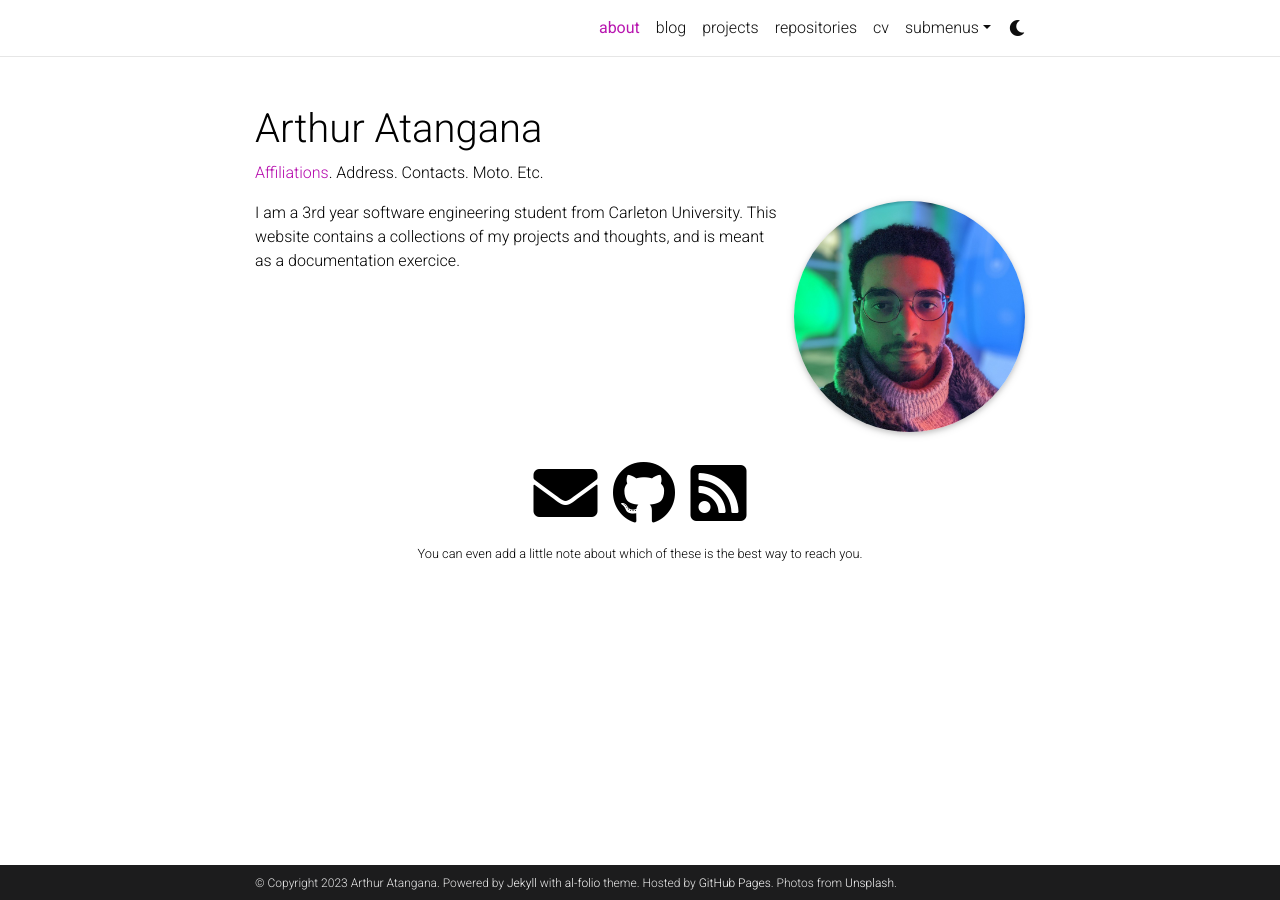
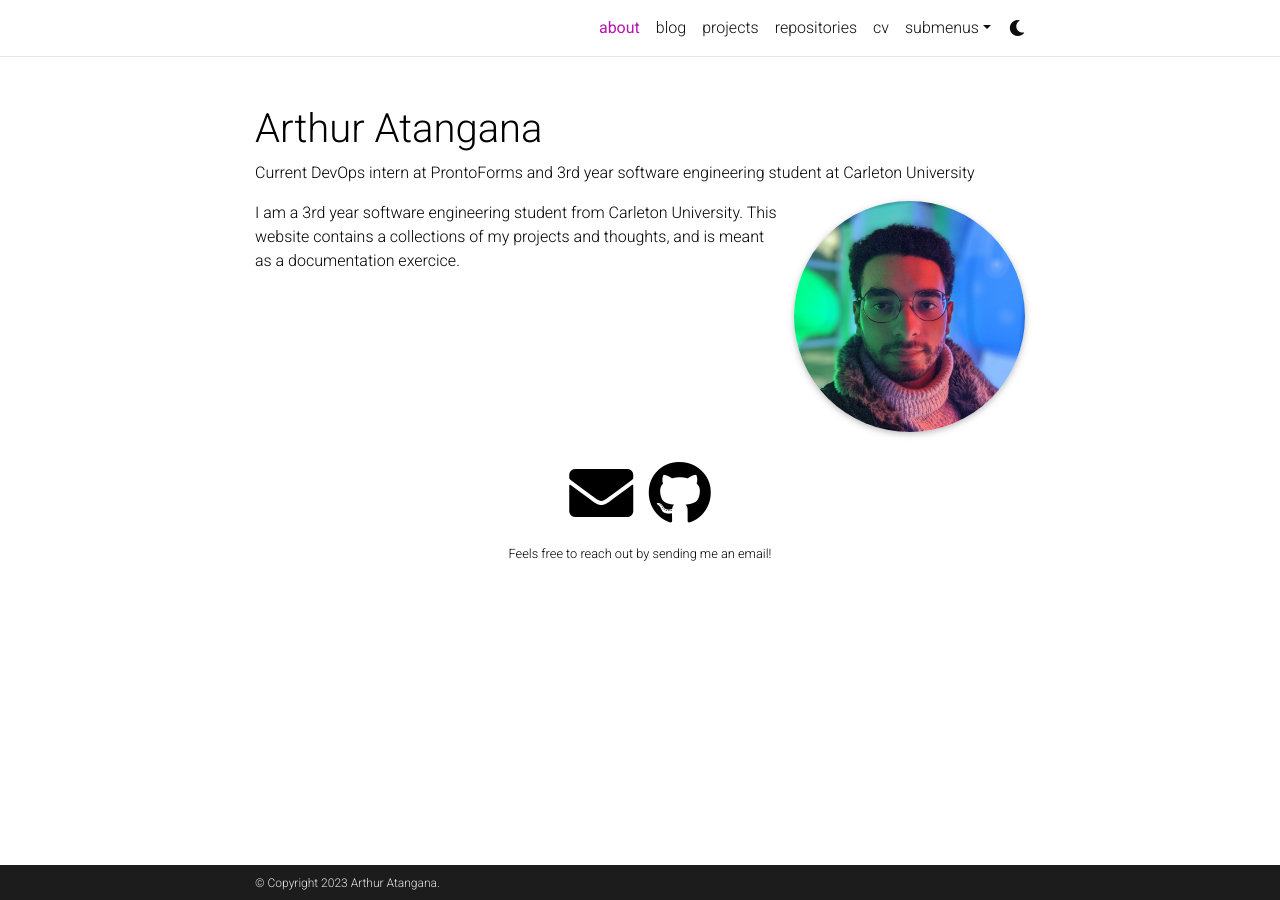
Before and after one commit to ArthurAtangana/ArthurAtangana.github.io, a Jekyll site: the page built from _pages/about.md, in a window 1280 px wide. Built offline with Jekyll 4.4.1, drawn with Linux system fonts in a browser that asks for light colours; full-size pictures stand in for the smaller copies a plugin makes; comment, search, counter and statistics services are not loaded; a style sheet for code colours, icons or effects is not loaded.

Commit message:
updated about page with contact info and subtitle blurb

```diff
--- a/_config.yml
+++ b/_config.yml
@@ -9,10 +9,10 @@ last_name: Atangana
 email: contact@arthuratangana.com
 description: > # the ">" symbol means to ignore newlines until "footer_text:"
   A simple, whitespace theme for academics. Based on [*folio](https://github.com/bogoli/-folio) design.
-footer_text: >
-  Powered by <a href="https://jekyllrb.com/" target="_blank">Jekyll</a> with <a href="https://github.com/alshedivat/al-folio">al-folio</a> theme.
-  Hosted by <a href="https://pages.github.com/" target="_blank">GitHub Pages</a>.
-  Photos from <a href="https://unsplash.com" target="_blank">Unsplash</a>.
+#footer_text: >
+#  Powered by <a href="https://jekyllrb.com/" target="_blank">Jekyll</a> with <a href="https://github.com/alshedivat/al-folio">al-folio</a> theme.
+#  Hosted by <a href="https://pages.github.com/" target="_blank">GitHub Pages</a>.
+#  Photos from <a href="https://unsplash.com" target="_blank">Unsplash</a>.
 keywords: Arthur Atangana, portfolio-website  # add your own keywords or leave empty
 
 lang: en # the language of your site (for example: en, fr, cn, ru, etc.)
@@ -45,7 +45,7 @@ repo_trophies:
 # will use title and url fields
 # Take a look to https://github.com/jekyll/jekyll-feed for more customization
 
-rss_icon: true
+rss_icon: false
 
 # -----------------------------------------------------------------------------
 # Layout
@@ -104,7 +104,7 @@ youtube_id: # your youtube channel id (youtube.com/@<youtube_id>)
 discord_id: # your discord id (18-digit unique numerical identifier)
 
 contact_note: >
-  You can even add a little note about which of these is the best way to reach you.
+  Feels free to reach out by sending me an email!
 
 # -----------------------------------------------------------------------------
 # Analytics and search engine verification
--- a/_pages/about.md
+++ b/_pages/about.md
@@ -2,7 +2,7 @@
 layout: about
 title: about
 permalink: /
-subtitle: <a href='#'>Affiliations</a>. Address. Contacts. Moto. Etc.
+subtitle: Current DevOps intern at ProntoForms and 3rd year software engineering student at Carleton University
 
 profile:
   align: right
```
